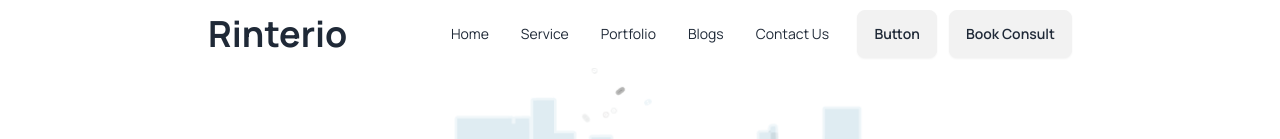
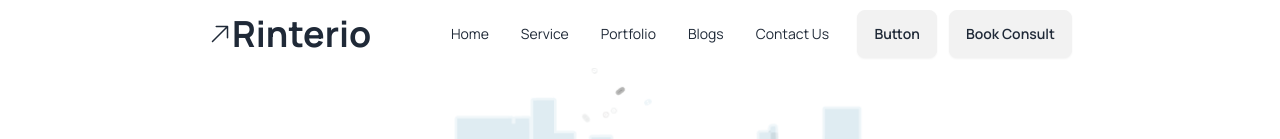
Before and after one commit to AlAmin8938/hero-assignment-3, a plain HTML site: page index.html in a window 1280 px wide. Shown: the top 139 px of the page. Drawn offline with nearby package versions, Linux system fonts and the light colour scheme.

Commit message:
added rest

```diff
--- a/index.html
+++ b/index.html
@@ -29,6 +29,9 @@
           </div>
 
         </div>
+        <svg  xmlns="http://www.w3.org/2000/svg" fill="none" viewBox="0 0 24 24" stroke-width="1.5" stroke="currentColor" class="size-6 bg-customIcon rounded-full justify-self-center self-center">
+          <path stroke-linecap="round" stroke-linejoin="round" d="m4.5 19.5 15-15m0 0H8.25m11.25 0v11.25" />
+        </svg>
         <a class="  text-4xl font-bold"> Rinterio</a>
       </div>
       <div class="navbar-center  lg:flex">
```
